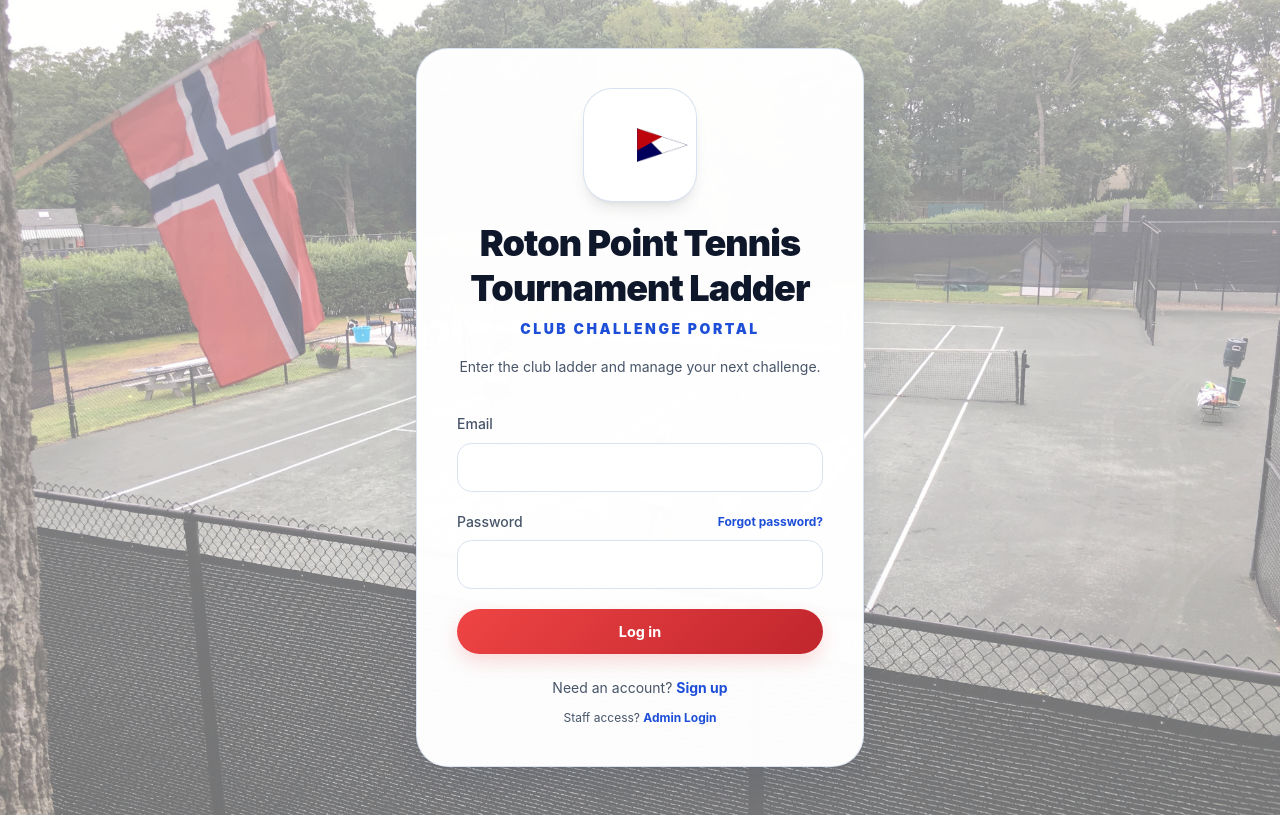
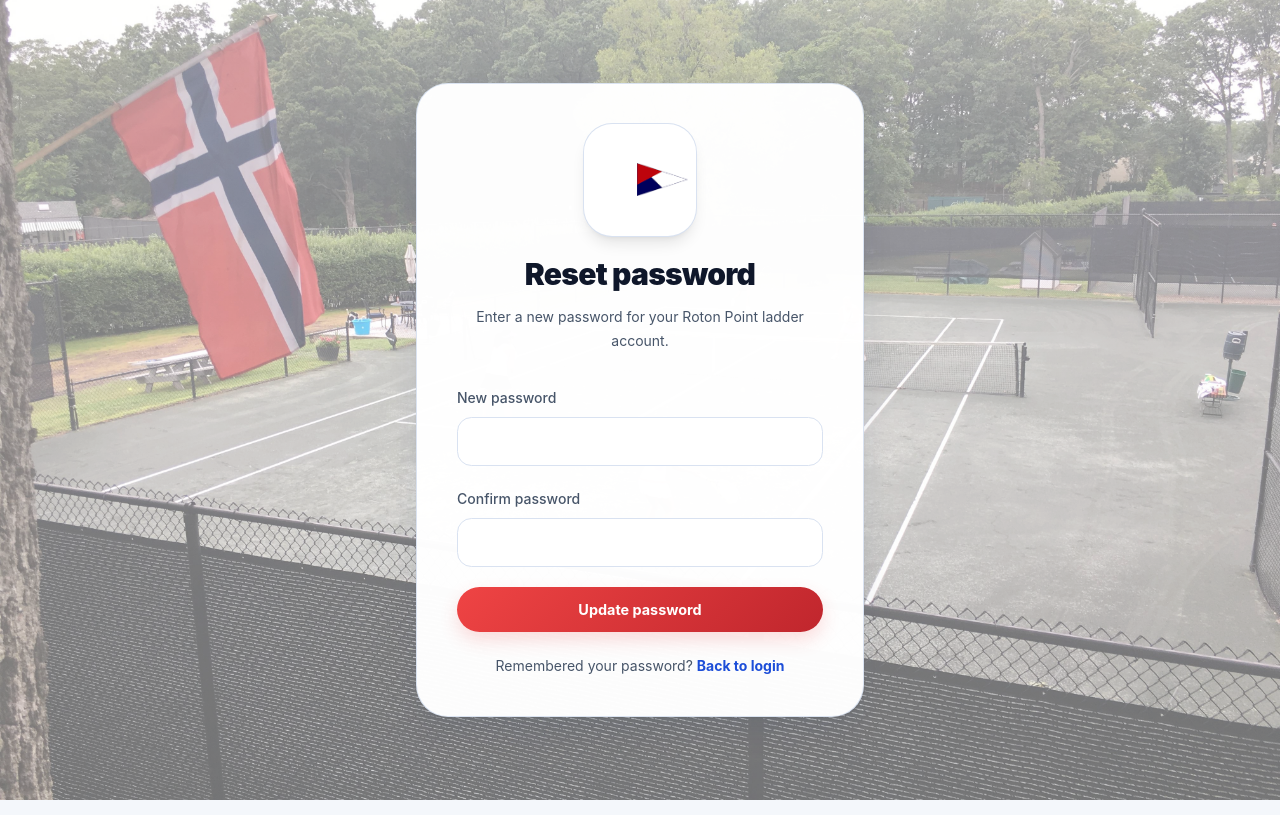
Before and after one commit to GokalpAyar/tennis-ladder-app, a React (Vite) app: page /reset-password in a window 1280 px wide. Before the commit this address led to /login. Built offline with nearby package versions, Linux system fonts and the light colour scheme; no server answers.

Commit message:
forgot password

```diff
--- a/src/app/App.tsx
+++ b/src/app/App.tsx
@@ -6,6 +6,7 @@ import AdminPage from '../pages/AdminPage';
 import DashboardPage from '../pages/DashboardPage';
 import LadderPage from '../pages/LadderPage';
 import LoginPage from '../pages/LoginPage';
+import ResetPasswordPage from '../pages/ResetPasswordPage';
 import SignUpPage from '../pages/SignUpPage';
 
 function PublicRoute({ children }: { children: ReactNode }) {
@@ -77,6 +78,7 @@ function App() {
         }
       />
       <Route path="/admin-login" element={<AdminLoginPage />} />
+      <Route path="/reset-password" element={<ResetPasswordPage />} />
       <Route
         path="/signup"
         element={
--- a/src/pages/LoginPage.tsx
+++ b/src/pages/LoginPage.tsx
@@ -44,10 +44,8 @@ function LoginPage() {
 
     setIsSendingReset(true);
 
-    const siteUrl = import.meta.env.VITE_SITE_URL || window.location.origin;
-
     const { error } = await supabase.auth.resetPasswordForEmail(email.trim(), {
-      redirectTo: `${siteUrl.replace(/\/$/, '')}/login`,
+      redirectTo: `${window.location.origin}/reset-password`,
     });
 
     setIsSendingReset(false);
--- /dev/null
+++ b/src/pages/ResetPasswordPage.tsx
@@ -0,0 +1,117 @@
+import { useState, type FormEvent } from 'react';
+import { Link, useNavigate } from 'react-router-dom';
+import { supabase } from '../lib/supabase';
+
+function ResetPasswordPage() {
+  const navigate = useNavigate();
+  const [newPassword, setNewPassword] = useState('');
+  const [confirmPassword, setConfirmPassword] = useState('');
+  const [errorMessage, setErrorMessage] = useState('');
+  const [successMessage, setSuccessMessage] = useState('');
+  const [isSubmitting, setIsSubmitting] = useState(false);
+
+  async function handlePasswordUpdate(event: FormEvent<HTMLFormElement>) {
+    event.preventDefault();
+    setErrorMessage('');
+    setSuccessMessage('');
+
+    if (newPassword.length < 6) {
+      setErrorMessage('Password must be at least 6 characters.');
+      return;
+    }
+
+    if (newPassword !== confirmPassword) {
+      setErrorMessage('Passwords do not match.');
+      return;
+    }
+
+    setIsSubmitting(true);
+
+    const { error } = await supabase.auth.updateUser({ password: newPassword });
+
+    setIsSubmitting(false);
+
+    if (error) {
+      setErrorMessage(error.message);
+      return;
+    }
+
+    setSuccessMessage('Password updated. You can now log in with your new password.');
+    window.setTimeout(() => {
+      navigate('/login', { replace: true });
+    }, 1600);
+  }
+
+  return (
+    <main className="auth-shell login-shell grid min-h-screen place-items-center px-6 py-12 text-ink-900">
+      <section className="premium-card relative z-[1] w-full max-w-md rounded-[2rem] p-8 text-center sm:p-10">
+        <div className="mx-auto flex size-24 items-center justify-center overflow-hidden rounded-[1.75rem] bg-white shadow-lg ring-1 ring-line-200 sm:size-28">
+          <img
+            alt="Roton Point logo"
+            className="block size-20 object-contain sm:size-24"
+            height="112"
+            src="/images/logo.png"
+            width="112"
+          />
+        </div>
+        <h1 className="mt-5 text-3xl font-black leading-tight tracking-tight text-ink-900">
+          Reset password
+        </h1>
+        <p className="mt-3 text-sm leading-6 text-ink-700">
+          Enter a new password for your Roton Point ladder account.
+        </p>
+
+        <form className="mt-8 space-y-5 text-left" onSubmit={handlePasswordUpdate}>
+          <label className="block">
+            <span className="text-sm font-medium text-ink-700">New password</span>
+            <input
+              className="form-input mt-2"
+              type="password"
+              value={newPassword}
+              onChange={(event) => setNewPassword(event.target.value)}
+              autoComplete="new-password"
+              minLength={6}
+              required
+            />
+          </label>
+          <label className="block">
+            <span className="text-sm font-medium text-ink-700">Confirm password</span>
+            <input
+              className="form-input mt-2"
+              type="password"
+              value={confirmPassword}
+              onChange={(event) => setConfirmPassword(event.target.value)}
+              autoComplete="new-password"
+              minLength={6}
+              required
+            />
+          </label>
+
+          {errorMessage && (
+            <p className="rounded-md border border-red-300 bg-red-50 px-4 py-3 text-sm font-medium text-red-700">
+              {errorMessage}
+            </p>
+          )}
+          {successMessage && (
+            <p className="rounded-md border border-court-300 bg-court-50 px-4 py-3 text-sm font-medium text-court-800">
+              {successMessage}
+            </p>
+          )}
+
+          <button className="btn-primary w-full" type="submit" disabled={isSubmitting}>
+            {isSubmitting ? 'Updating...' : 'Update password'}
+          </button>
+        </form>
+
+        <p className="mt-6 text-sm text-ink-700">
+          Remembered your password?{' '}
+          <Link className="font-bold text-court-700 hover:text-court-500" to="/login">
+            Back to login
+          </Link>
+        </p>
+      </section>
+    </main>
+  );
+}
+
+export default ResetPasswordPage;
--- a/src/vite-env.d.ts
+++ b/src/vite-env.d.ts
@@ -3,7 +3,6 @@
 interface ImportMetaEnv {
   readonly VITE_SUPABASE_URL: string;
   readonly VITE_SUPABASE_ANON_KEY: string;
-  readonly VITE_SITE_URL?: string;
 }
 
 interface ImportMeta {
```
Also changed, not shown: 1 other file (tests, documents, lock files or other folders).
